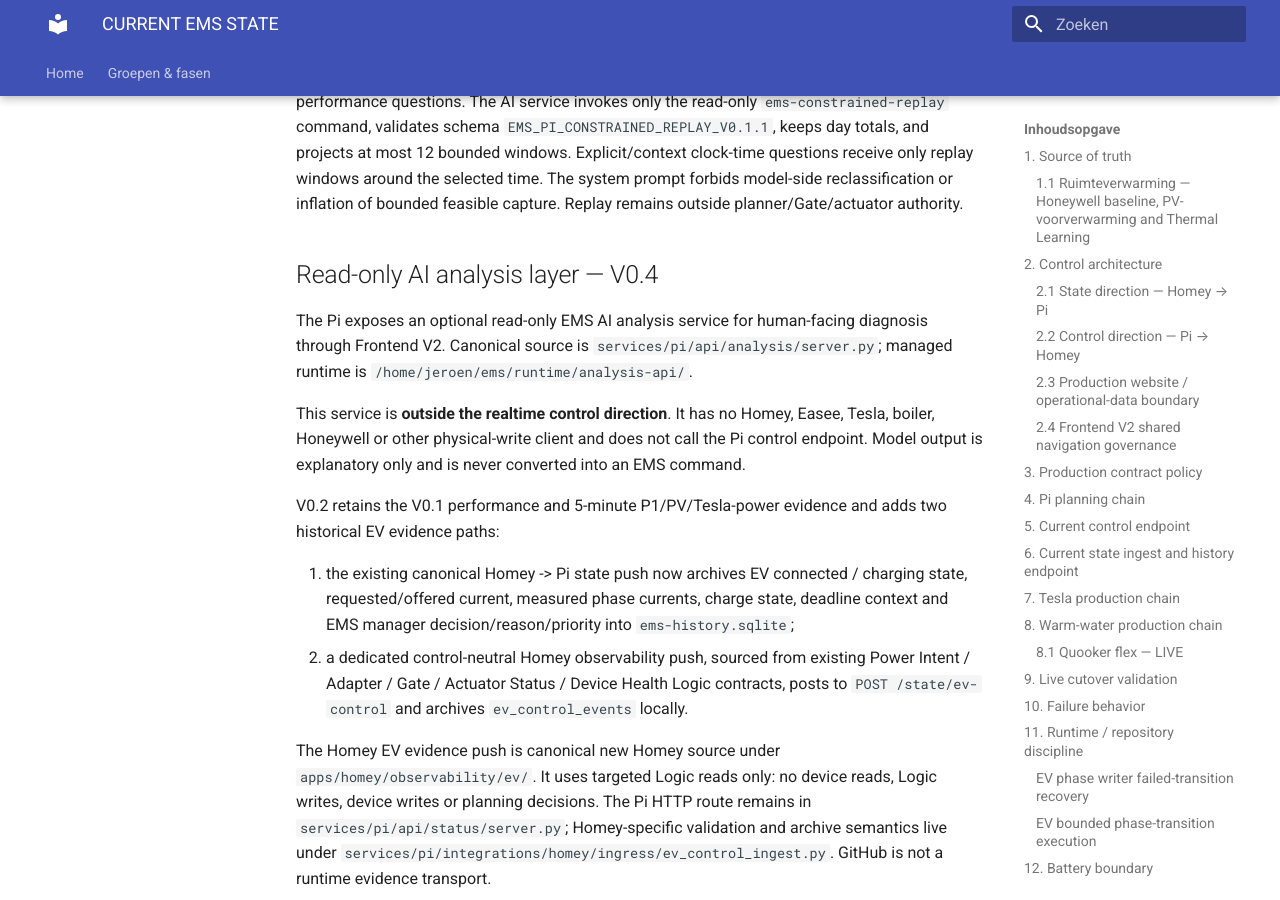
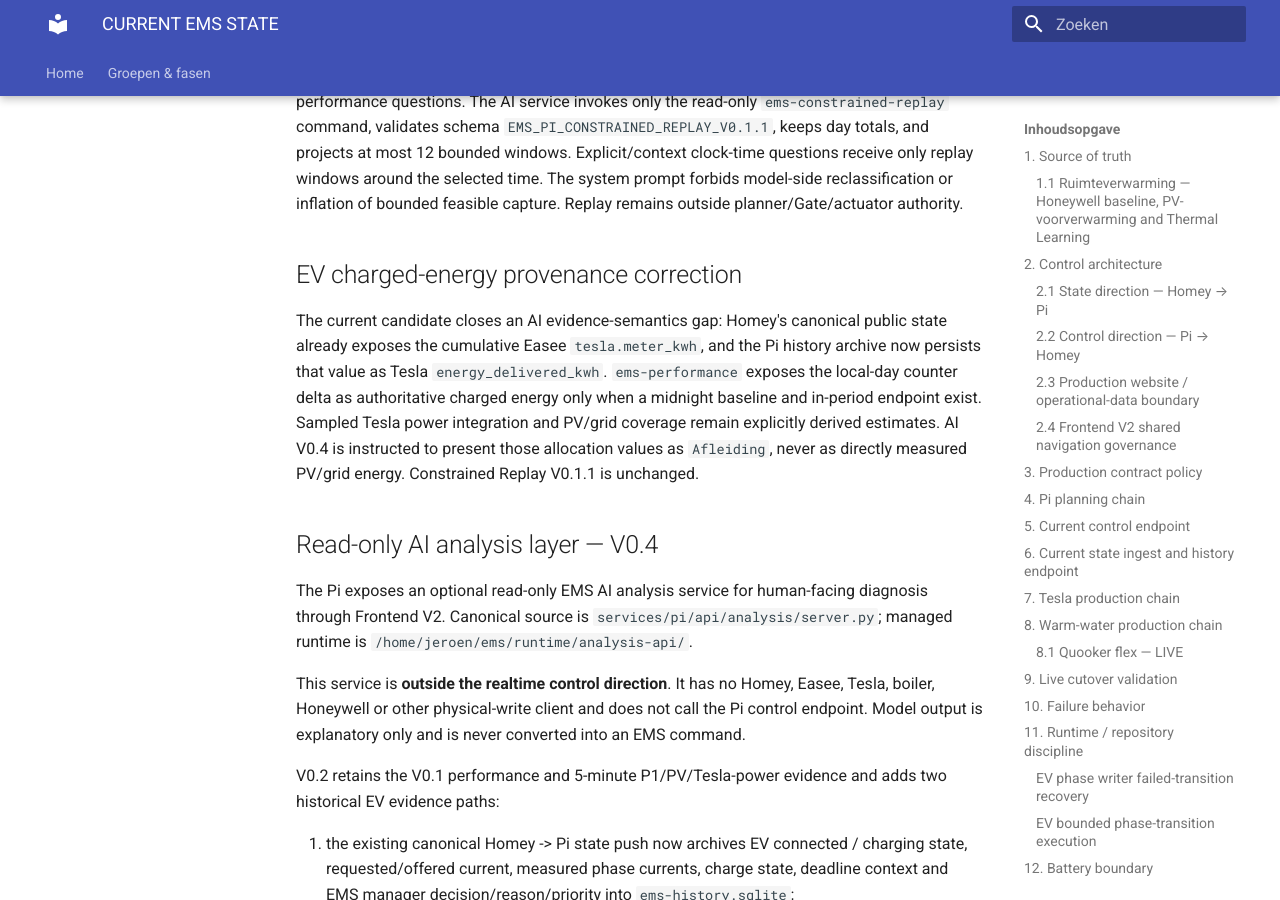
Before and after one commit to OnsKasteeltje/homey-energy-manual, an MkDocs documentation site: the page built from docs/architecture/CURRENT-EMS-STATE.md, in a window 1280 px wide and 900 px high, scrolled down 26139 px. Built offline with MkDocs 1.6.1 and Material for MkDocs 9.7.7, drawn with Linux system fonts in a browser that asks for light colours.

Commit message:
docs(ai): record EV energy semantics correction

```diff
--- a/docs/architecture/CURRENT-EMS-STATE.md
+++ b/docs/architecture/CURRENT-EMS-STATE.md
@@ -492,6 +492,18 @@ windows around the selected time. The system prompt forbids model-side
 reclassification or inflation of bounded feasible capture. Replay remains
 outside planner/Gate/actuator authority.
 
+## EV charged-energy provenance correction
+
+The current candidate closes an AI evidence-semantics gap: Homey's canonical
+public state already exposes the cumulative Easee `tesla.meter_kwh`, and the
+Pi history archive now persists that value as Tesla
+`energy_delivered_kwh`. `ems-performance` exposes the local-day counter
+delta as authoritative charged energy only when a midnight baseline and
+in-period endpoint exist. Sampled Tesla power integration and PV/grid coverage
+remain explicitly derived estimates. AI V0.4 is instructed to present those
+allocation values as `Afleiding`, never as directly measured PV/grid energy.
+Constrained Replay V0.1.1 is unchanged.
+
 ## Read-only AI analysis layer — V0.4
 
 The Pi exposes an optional read-only EMS AI analysis service for human-facing
```
